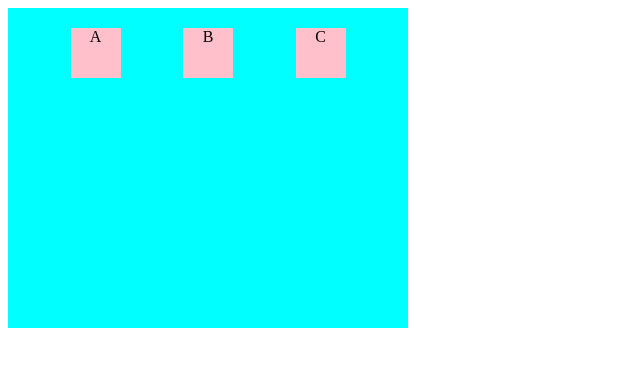
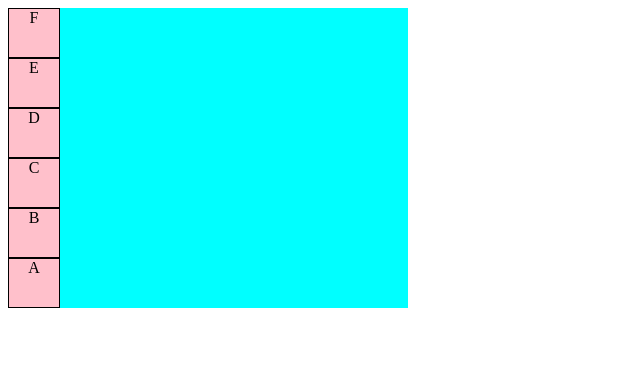
Before and after one commit to shrutisharma-web/webDev, a plain HTML site: page semantictags/css/classwork/griduse.html in a window 1280 px wide. Shown: the whole page, without its empty margins (0-640 px from the left). Drawn offline with Linux system fonts and the light colour scheme.

Commit message:
add grid

```diff
--- /dev/null
+++ b/semantictags/css/classwork/gridbox.css
@@ -0,0 +1,26 @@
+.big{
+    display: grid;
+    grid-template-columns: repeat(2, 1fr);
+
+    gap: 10px;
+    height: 300px;
+    align-content: space-around;
+    justify-items: center;
+
+    width:400px;
+    border: 1px solid #171817;
+    padding:10px 20px;
+}
+
+.small{
+    background-color: #1aac4f;
+    border: 1px solid #b63fda;
+    padding: 20px;
+    /* padding-left: 40px; */
+    text-align: center;
+    align-items: center;
+
+    height: 50px;
+    width:50px;
+    /* align-items: center; */
+}
--- a/semantictags/css/classwork/griduse.css
+++ b/semantictags/css/classwork/griduse.css
@@ -5,8 +5,8 @@
     position: relative;
 display: flex;
 justify-content: space-evenly;
-flex-direction: row;
-padding-top: 20px;
+flex-direction: column-reverse;
+/* padding-top: 20px; */
 /* padding-left: ; */
 
 }
@@ -17,4 +17,5 @@ padding-top: 20px;
     justify-content: space-evenly;
     /* padding: 50px; */
     text-align: center;
+    border: 1px solid black;
 }
--- a/semantictags/css/classwork/griduse.html
+++ b/semantictags/css/classwork/griduse.html
@@ -12,6 +12,10 @@
         <div class="small">A</div>
         <div class="small">B</div>
         <div class="small">C</div>
+        <div class="small">D</div>
+        <div class="small">E</div>
+        <div class="small">F</div>
+
     </div>
 </body>
 </html>
```
Also changed, not shown: semantictags/css/classwork/gridbox.html (added, +18 -0 lines).
